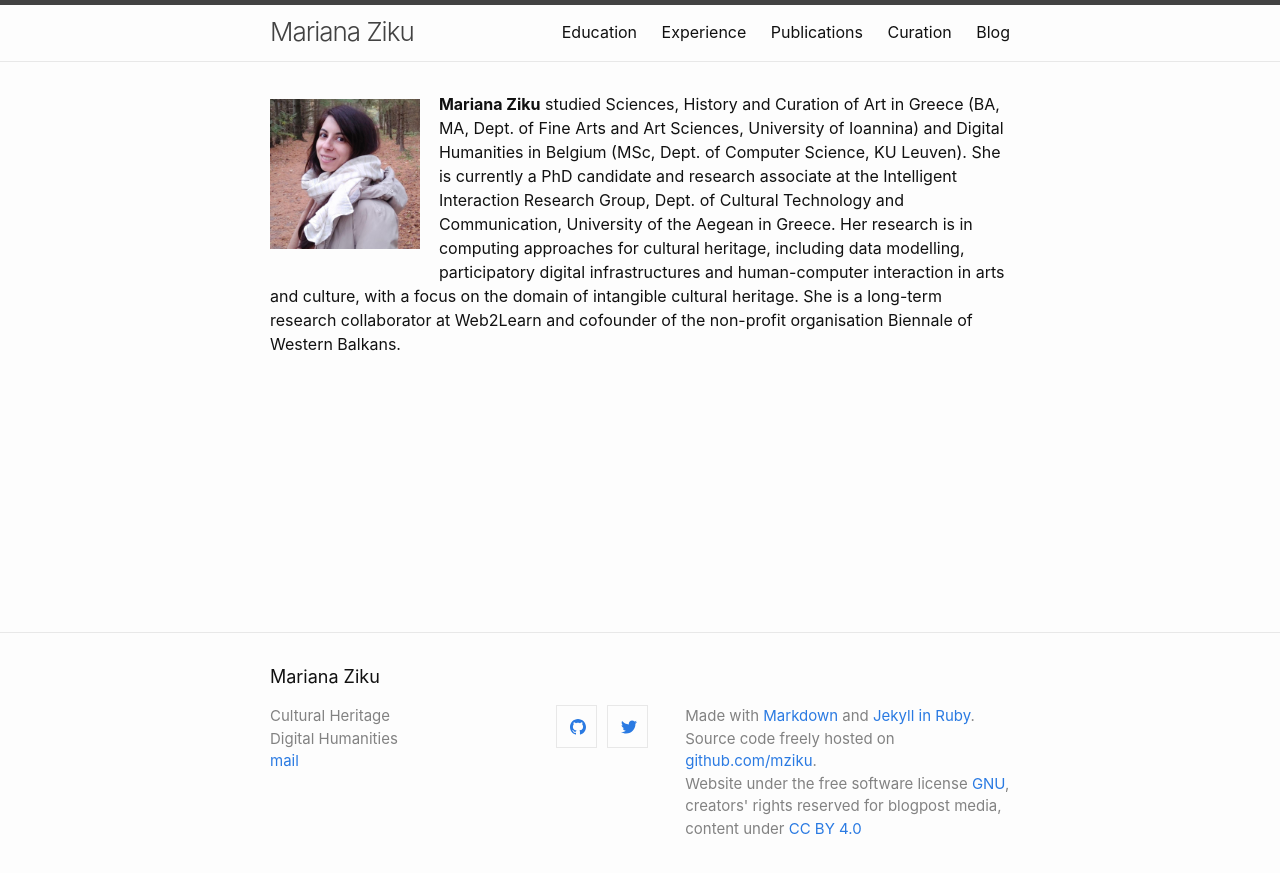
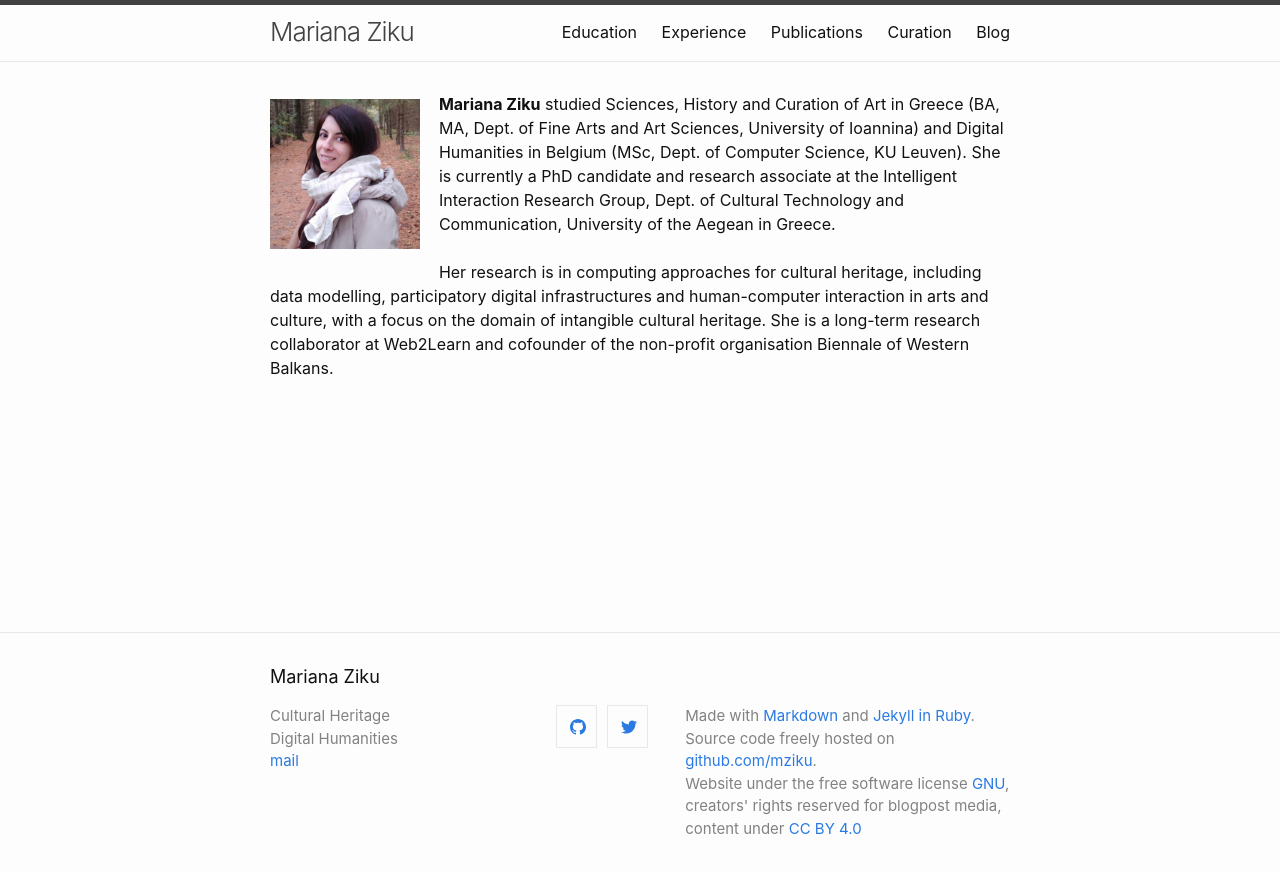
Before and after one commit to mziku/mziku.github.io, a Jekyll site: the page built from index.md, in a window 1280 px wide. Shown: the top 873 px of the page. Built offline with Jekyll 4.4.1, drawn with Linux system fonts in a browser that asks for light colours; our own code applies the rules of GitHub Pages for plain Markdown files.

Commit message:
index.md

```diff
--- a/index.md
+++ b/index.md
@@ -1,2 +1,5 @@
 <p style="float: left;"><img src="https://mziku.github.io/images/Mariana_Ziku(1)(1).jpg" style="float:left; margin-top:2mm; margin-right:5mm; margin-left:5;" alt="mariana-ziku-profile-picture" width="150" height="auto"></p>
-**Mariana Ziku** studied Sciences, History and Curation of Art in Greece (BA, MA, Dept. of Fine Arts and Art Sciences, University of Ioannina) and Digital Humanities in Belgium (MSc, Dept. of Computer Science, KU Leuven). She is currently a PhD candidate and research associate at the Intelligent Interaction Research Group, Dept. of Cultural Technology and Communication, University of the Aegean in Greece. Her research is in computing approaches for cultural heritage, including data modelling, participatory digital infrastructures and human-computer interaction in arts and culture, with a focus on the domain of intangible cultural heritage. She is a long-term research collaborator at Web2Learn and cofounder of the non-profit organisation Biennale of Western Balkans.
+**Mariana Ziku** studied Sciences, History and Curation of Art in Greece (BA, MA, Dept. of Fine Arts and Art Sciences, University of Ioannina) and Digital Humanities in Belgium (MSc, Dept. of Computer Science, KU Leuven). She is currently a PhD candidate and research associate at the Intelligent Interaction Research Group, Dept. of Cultural Technology and Communication, University of the Aegean in Greece.
+<br>
+<br>
+Her research is in computing approaches for cultural heritage, including data modelling, participatory digital infrastructures and human-computer interaction in arts and culture, with a focus on the domain of intangible cultural heritage. She is a long-term research collaborator at Web2Learn and cofounder of the non-profit organisation Biennale of Western Balkans.
```
